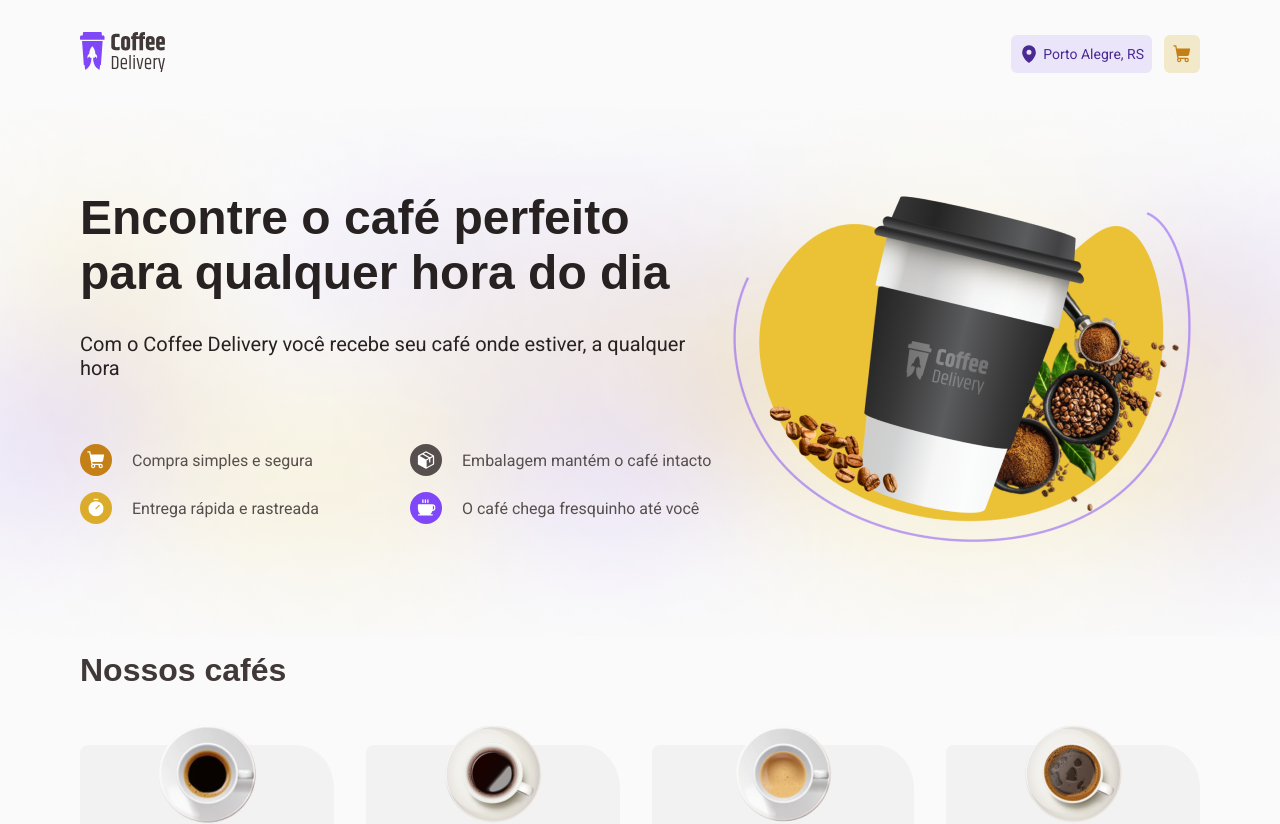
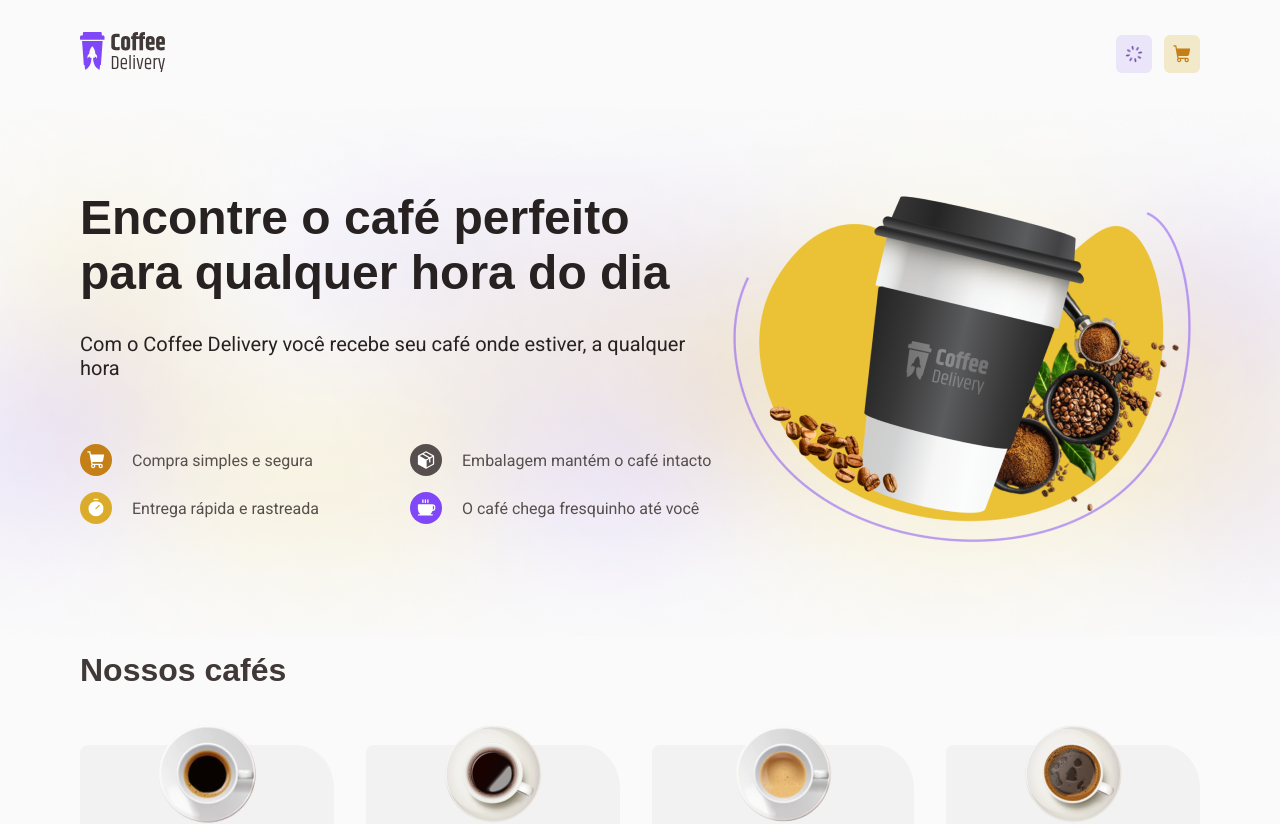
Before and after one commit to pamelasantoss/ignite-coffee-delivery, a React (Vite) app: page / in a window 1280 px wide. Shown: the top 824 px of the page. Built offline with nearby package versions, Linux system fonts and the light colour scheme; no server answers; a web font is replaced by a local one.

Commit message:
feat: adiciona loading no botão de localização do header enquanto carrega as informações

```diff
--- a/src/components/Header/index.tsx
+++ b/src/components/Header/index.tsx
@@ -3,7 +3,8 @@ import {
   ActionButtonsContainer,
   CartButton,
   HeaderContainer,
-  LocationButton
+  LocationButton,
+  SpinningIcon
 } from "./styles";
 
 import coffeeDeliveryLogo from "../../assets/coffee-delivery-logo.svg";
@@ -15,7 +16,7 @@ import { useLocation } from "../../contexts/LocationContext";
 
 export function Header() {
   const { cart } = useContext(CartContext);
-  const { location } = useLocation();
+  const { location, isLoading, locationError } = useLocation();
 
   const navigate = useNavigate();
 
@@ -23,7 +24,7 @@ export function Header() {
     navigate("/checkout");
   }
 
-  console.log("location: ", location);
+  console.log("locationError: ", locationError);
 
   return (
     <HeaderContainer>
@@ -35,8 +36,12 @@ export function Header() {
 
           <ActionButtonsContainer>
             <LocationButton>
-              <MapPin size={20} weight="fill" />
-              Porto Alegre, RS
+              {isLoading || !location ? <SpinningIcon size={20} /> : (
+                <>
+                  <MapPin size={20} weight="fill" />
+                  {location.city}, {location.state}
+                </>
+              )}
             </LocationButton>
 
             <CartButton type="button" onClick={handleCheckoutButton}>
--- a/src/components/Header/styles.ts
+++ b/src/components/Header/styles.ts
@@ -1,5 +1,6 @@
-import styled from "styled-components";
+import styled, { keyframes } from "styled-components";
 import { BaseButton } from "../../styles/default";
+import { Spinner } from "@phosphor-icons/react";
 
 export const HeaderContainer = styled.header`
   padding: 2rem 0;
@@ -30,6 +31,16 @@ export const LocationButton = styled(BaseButton)`
   gap: 0.25rem;
 `;
 
+const spin = keyframes`
+  to {
+    transform: rotate(360deg)
+  }
+`;
+
+export const SpinningIcon = styled(Spinner)`
+  animation: ${spin} 1s linear infinite
+`;
+
 export const CartButton = styled(BaseButton)`
   background-color: ${(props) => props.theme["yellow-300"]};
   color: ${(props) => props.theme["orange-300"]};
--- a/src/contexts/LocationContext.tsx
+++ b/src/contexts/LocationContext.tsx
@@ -7,6 +7,8 @@ interface LocationData {
 
 interface LocationContextType {
   location: LocationData | null
+  isLoading: boolean
+  locationError: string
 }
 
 interface LocationContextProviderProps {
@@ -20,8 +22,6 @@ export function LocationContextProvider({ children }: LocationContextProviderPro
   const [isLocationLoaded, setIsLocationLoaded] = useState(false);
   const [locationError, setLocationError] = useState("");
   const [isLoading, setIsLoading] = useState(false);
-
-  // https://nominatim.org/release-docs/develop/api/Reverse/
 
   async function handleLocation(position: any) {
     setIsLoading(true);
@@ -51,15 +51,16 @@ export function LocationContextProvider({ children }: LocationContextProviderPro
       setIsLocationLoaded(true);
       navigator.geolocation.getCurrentPosition(handleLocation, () => {
         setIsLocationLoaded(false);
-        setLocationError("Desculpa, não conseguimos encontrar sua localização!");
+        setLocationError("Desculpe, não conseguimos encontrar sua localização.");
       });
     } else {
-      console.log("Geolocalização não suportada no navegador!");
+      setLocationError("Desculpe, Geolocalização não suportada pelo navegador.");
+      console.error("Geolocalização não suportada pelo navegador.");
     }
   }, [isLocationLoaded]);
 
   return (
-    <LocationContext.Provider value={{ location }}>
+    <LocationContext.Provider value={{ location, isLoading, locationError }}>
       {children}
     </LocationContext.Provider>
   );
```
